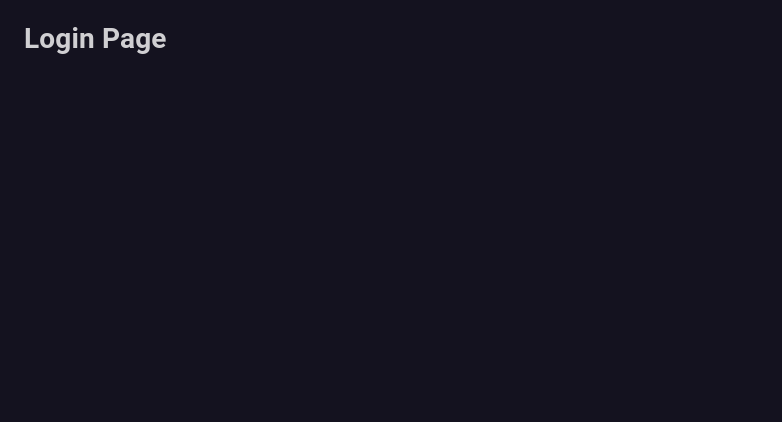
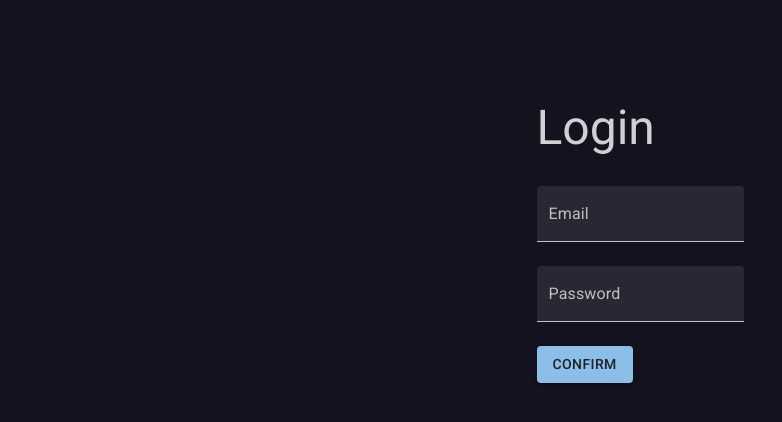
Before and after one commit to saad-afridi/PiazzaClone, a React (Create React App) app in the folder frontend/: page /login in a window 1280 px wide. Shown: the top 422 px of the page, without its empty margins (0-782 px from the left). Built offline with nearby package versions, Linux system fonts and the light colour scheme.

Commit message:
Almost done login auth

```diff
--- a/frontend/src/App.js
+++ b/frontend/src/App.js
@@ -1,9 +1,9 @@
-import React from "react";
-import AppRouter from "./AppRouter";
+import React from 'react';
+import AppRouter from './AppRouter';
 
-import { Container } from "@material-ui/core";
-import { createTheme, ThemeProvider } from '@material-ui/core/styles'
-import { teal, grey } from '@material-ui/core/colors'
+import { Grid, makeStyles } from '@material-ui/core';
+import { createTheme, ThemeProvider } from '@material-ui/core/styles';
+import { teal, grey } from '@material-ui/core/colors';
 import CssBaseline from '@material-ui/core/CssBaseline';
 
 let theme = createTheme({
@@ -27,19 +27,23 @@ let theme = createTheme({
 		text: {
 			primary: '#FFFFFFCC',
 		},
-	}
+	},
 });
 
+
 function App() {
+
 	return (
-		<div className="App">
-			<Container>
+		<Grid container alignItems="center" justifyContent="center">
 			<ThemeProvider theme={theme}>
+				<link
+					rel="stylesheet"
+					href="https://fonts.googleapis.com/css?family=Roboto:300,400,500,700&display=swap"
+				/>
 				<CssBaseline />
 				<AppRouter />
 			</ThemeProvider>
-            </Container>
-		</div>
+		</Grid>
 	);
 }
 
--- /dev/null
+++ b/frontend/src/components/utils/PageHeader.js
@@ -0,0 +1,25 @@
+import React from 'react';
+
+import { Typography } from '@material-ui/core';
+
+// Theme and Styling
+import { makeStyles } from '@material-ui/core/styles';
+
+const useStyles = makeStyles({
+	titleContainer: {
+		margin: '100px 0px 30px 0px',
+	},
+});
+
+const PageHeader = ({ label }) => {
+	const classes = useStyles();
+	return (
+		<Typography
+			variant="h3"
+			className={classes.titleContainer}>
+			{label}
+		</Typography>
+	);
+};
+
+export default PageHeader;
--- a/frontend/src/pages/Auth/Login.js
+++ b/frontend/src/pages/Auth/Login.js
@@ -1,9 +1,45 @@
-import React from 'react'
+import React from 'react';
+import PageHeader from '../../components/utils/PageHeader';
+import { Grid, Typography, TextField, Button } from '@material-ui/core';
 
 const Login = () => {
-    return (
-        <h1> Login Page </h1>
-    )
-}
+	const [email, setEmail] = React.useState('');
+	const [pass, setPass] = React.useState('');
+
+	return (
+		<Grid item>
+			<PageHeader label={'Login'}></PageHeader>
+			<Grid container direction="column" spacing={3}>
+				<Grid item>
+					<TextField
+						variant="filled"
+						label="Email"
+						onChange={(e) => setEmail(e.target.value)}
+					/>
+				</Grid>
+				<Grid item>
+					<TextField
+						variant="filled"
+						label="Password"
+						type="password"
+						onChange={(e) => setPass(e.target.value)}
+					/>
+				</Grid>
+				<Grid item>
+					<Button
+						variant="contained"
+						color="primary"
+						onClick={(e) => submitForm(e)}>
+						Confirm
+					</Button>
+				</Grid>
+			</Grid>
+		</Grid>
+	);
+};
+
+const submitForm = () => {
+	console.log('submitting form!');
+};
 
 export default Login;
--- a/frontend/src/pages/Auth/index.js
+++ b/frontend/src/pages/Auth/index.js
@@ -1,4 +1,6 @@
 import React from 'react'
+
+import PageHeader from '../../components/utils/PageHeader'
 
 import { Button, Grid } from '@material-ui/core'
 
@@ -6,7 +8,6 @@ import { useHistory } from 'react-router-dom'
 
 
 const Auth = () => {
-
     let history = useHistory();
 
     const handleLogin = () => {
@@ -18,19 +19,28 @@ const Auth = () => {
     }
 
     return (
-        <Grid container>
         <Grid item>
-                <Button onClick={handleLogin}>
+        <PageHeader label={"Login/Register"}></PageHeader>
+		<Grid container spacing={3} justifyContent="center">
+			<Grid item>
+				<Button
+					variant="contained"
+					color="primary"
+					onClick={handleLogin}>
 					Login
 				</Button>
 			</Grid>
 			<Grid item>
-                <Button onClick={handleRegister}>
+				<Button
+					variant="contained"
+					color="secondary"
+					onClick={handleRegister}>
 					Register
 				</Button>
 			</Grid>
 		</Grid>
-    )
+        </Grid>
+	);
 }
 
 export default Auth;
```
Lines whose indentation alone changed are shown as unchanged.
